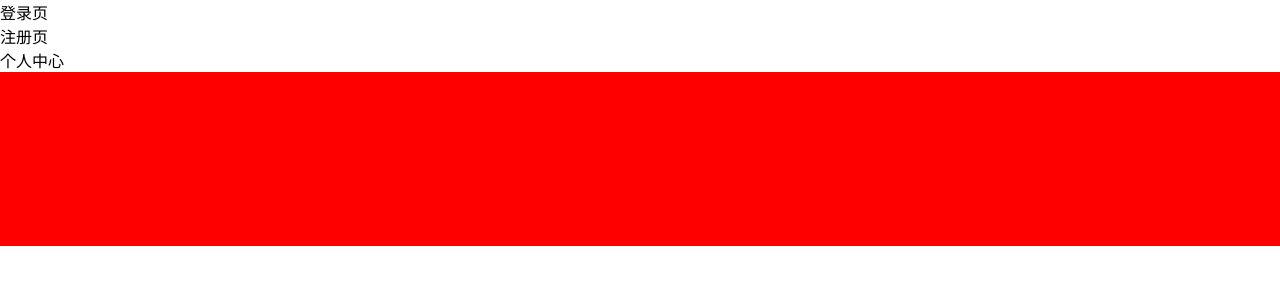
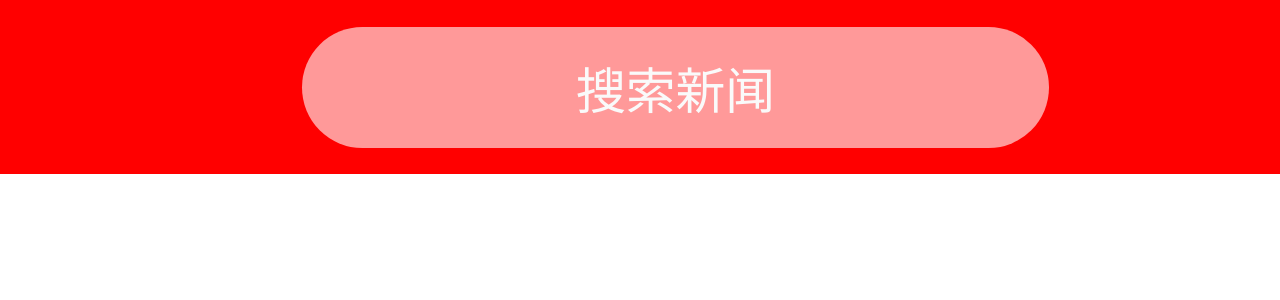
Before and after one commit to MrDing-web/news, a Vue app: page /#/ in a window 1280 px wide. Shown: the top 300 px of the page. Built offline with nearby package versions, Linux system fonts and the light colour scheme; a small style sheet from the web is missing.

Commit message:
'首页头部布局完成'

```diff
--- a/src/views/Home.vue
+++ b/src/views/Home.vue
@@ -1,13 +1,20 @@
 <template>
   <div class="homeContent">
-    <router-link to="/login">登录页</router-link>
-    <br>
-    <router-link to="/register">注册页</router-link>
-    <br>
-    <router-link to="/personal">个人中心</router-link>
+<!--    <router-link to="/login">登录页</router-link>-->
+<!--    <br>-->
+<!--    <router-link to="/register">注册页</router-link>-->
+<!--    <br>-->
+<!--    <router-link to="/personal">个人中心</router-link>-->
     <header>
       <div class="homeLogo">
         <span class="iconfont iconnew"></span>
+      </div>
+      <div class="search">
+        <span class="iconfont iconsearch"></span>
+        <input type="text" readonly value="搜索新闻">
+      </div>
+      <div class="personal">
+        <span class="iconfont iconwode" @click="toPersonal"></span>
       </div>
     </header>
   </div>
@@ -15,7 +22,14 @@
 
 <script>
 export default {
-  components: {}
+  components: {
+
+  },
+  methods:{
+    toPersonal(){
+      this.$router.push({path:"/personal"});
+    }
+  }
 };
 </script>
 <style lang="less" scoped>
@@ -23,16 +37,19 @@ header {
   height: 13.61vw;
   width: 100vw;
   background-color: rgb(255, 0, 0);
-  position: relative;
+  display: flex;
+  justify-content: center;
+  align-items: center;
   .homeLogo {
     color: rgb(255, 255, 255);
-    position: absolute;
-    left: 0;
-    top: 0;
     width: 13.61vw;
     height: 13.61vw;
-    margin-left: 7.78vw;
-    span {
+    margin-left: 5.56vw;
+    flex: 1;
+    display: flex;
+    align-items: center;
+    justify-content: center;
+    span.iconnew {
       display: block;
       width: 13.61vw;
       height: 13.61vw;
@@ -40,5 +57,46 @@ header {
       font-size: 13.61vw;
     }
   }
+  .search{
+    flex: 1;
+    width: 58.33vw;
+    height: 9.44vw;
+    display: flex;
+    align-items: center;
+    justify-content: center;
+    padding-left: 4.44vw;
+    span{
+      position: absolute;
+      top: 4.44vw;
+      color: #fff;
+      font-size: 5vw;
+      left: 38.89vw;
+    }
+    input{
+      width: 58.33vw;
+      height: 9.44vw;
+      border-radius: 4.72vw;
+      border: none;
+      padding: 1.39vw 5.56vw;
+      box-sizing: border-box;
+      user-focus: none;
+      color: rgb(250,250,250);
+      text-align: center;
+      font-size: 3.89vw;
+      background-color: rgba(255,255,255,0.6);
+    }
+  }
+  .personal{
+    flex: 1;
+    display: flex;
+    align-items: center;
+    justify-content: flex-end;
+    text-align: right;
+    margin-right: 5.56vw;
+    color: #fff;
+    span{
+      font-size: 6.11vw;
+    }
+  }
 }
 </style>
--- a/src/views/personal/editInfo.vue
+++ b/src/views/personal/editInfo.vue
@@ -188,7 +188,6 @@ export default {
           gender:this.gender
         }
       }).then(res=>{
-        // console.log(res);
         const { message,data} = res.data;
         if(message === "修改成功"){
           this.$toast.success("修改成功");
@@ -202,7 +201,6 @@ export default {
           Authorization: "Bearer " + localStorage.getItem("token")
         }
       }).then(res=>{
-        console.log(res);
         const {message,data} = res.data;
         if(message === "文件上传成功"){
           this.$axios({
```
